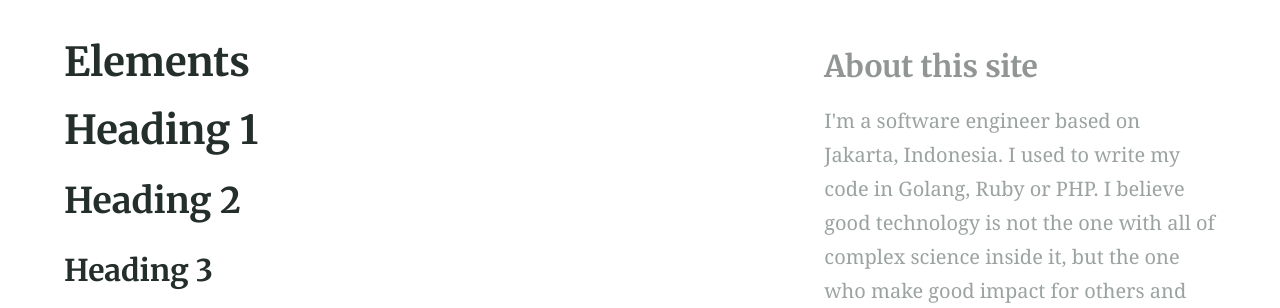
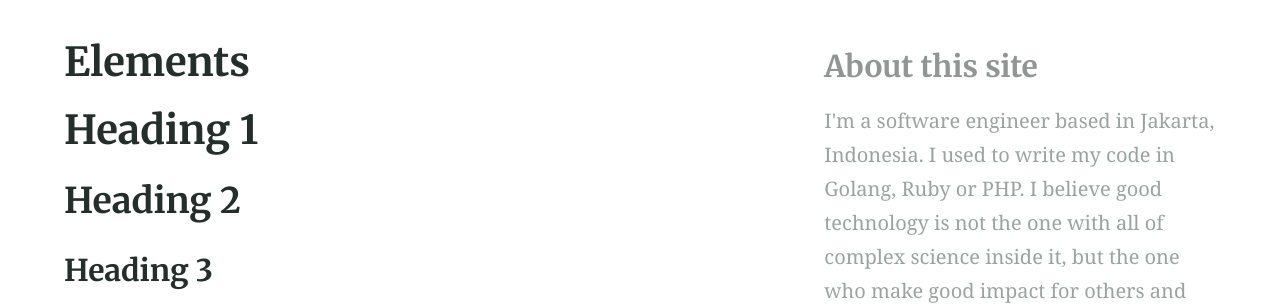
Before and after one commit to insomnius/personal, a Jekyll site: the page built from elements.md, in a window 1280 px wide. Shown: the part 390-698 px from the top of the page. Built offline with Jekyll 4.4.1, drawn with Linux system fonts in a browser that asks for light colours; our own code applies the rules of GitHub Pages for plain Markdown files; some of the changed text lies outside the part shown.

```diff
--- a/_config.yml
+++ b/_config.yml
@@ -6,7 +6,7 @@
 title: Insomnius Playground
 email: awc.aliana@gmail.com
 description: >- # this means to ignore newlines until "baseurl:"
-  I'm a software engineer based on Jakarta, Indonesia. I used to write my code in Golang, Ruby or PHP.
+  I'm a software engineer based in Jakarta, Indonesia. I used to write my code in Golang, Ruby or PHP.
   I believe good technology is not the one with all of complex science inside it, but the one who make good impact
   for others and develop a bonds between the user and the maker.
 baseurl: "" # the subpath of your site, e.g. /blog
```
Also changed, not shown: assets/logo.svg (deleted).
